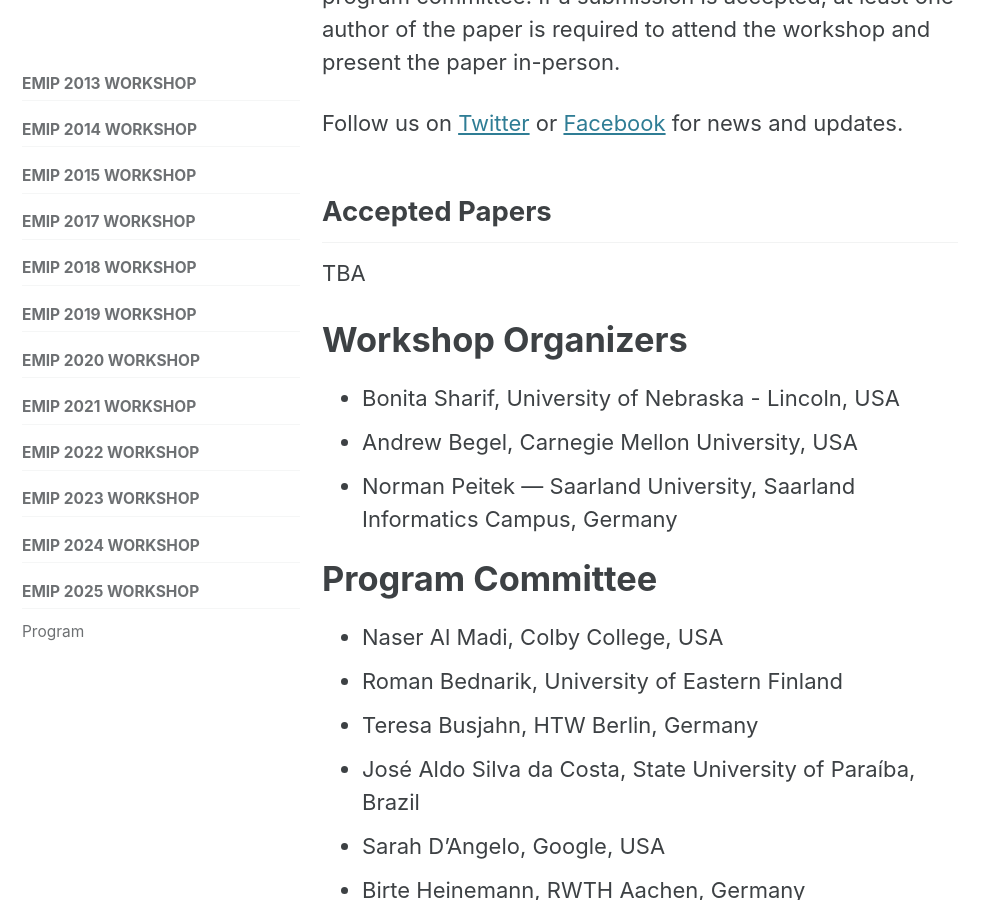
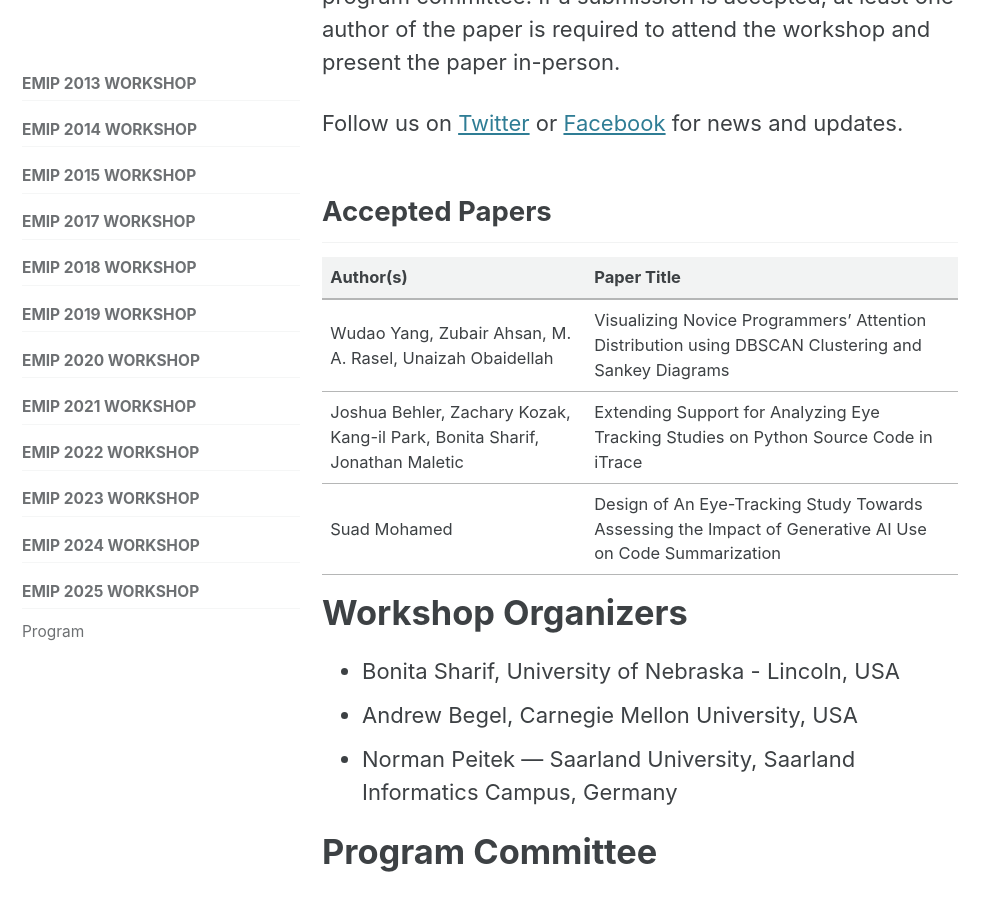
Before and after one commit to EMIPws/emipws.github.io, a Jekyll site: the page built from pages/workshop/emip-2025.md, in a window 1280 px wide and 900 px high, scrolled down 4598 px. Shown: the whole window, without its empty margins (0-998 px from the left). Built offline with Jekyll 4.4.1, drawn with Linux system fonts in a browser that asks for light colours; cached includes are drawn as plain includes.

Commit message:
Update emip-2025.md

```diff
--- a/pages/workshop/emip-2025.md
+++ b/pages/workshop/emip-2025.md
@@ -88,7 +88,11 @@ Follow us on [Twitter](https://twitter.com/emipws) or [Facebook](https://www.fac
 
 ## Accepted Papers
 
-TBA
+| Author(s) | Paper Title |
+|---|---|
+| Wudao Yang, Zubair Ahsan, M. A. Rasel, Unaizah Obaidellah | Visualizing Novice Programmers’ Attention Distribution using DBSCAN Clustering and Sankey Diagrams |
+| Joshua Behler, Zachary Kozak, Kang-il Park, Bonita Sharif, Jonathan Maletic | Extending Support for Analyzing Eye Tracking Studies on Python Source Code in iTrace |
+| Suad Mohamed | Design of An Eye-Tracking Study Towards Assessing the Impact of Generative AI Use on Code Summarization |
 
 # Workshop Organizers
 - Bonita Sharif, University of Nebraska - Lincoln, USA
```
